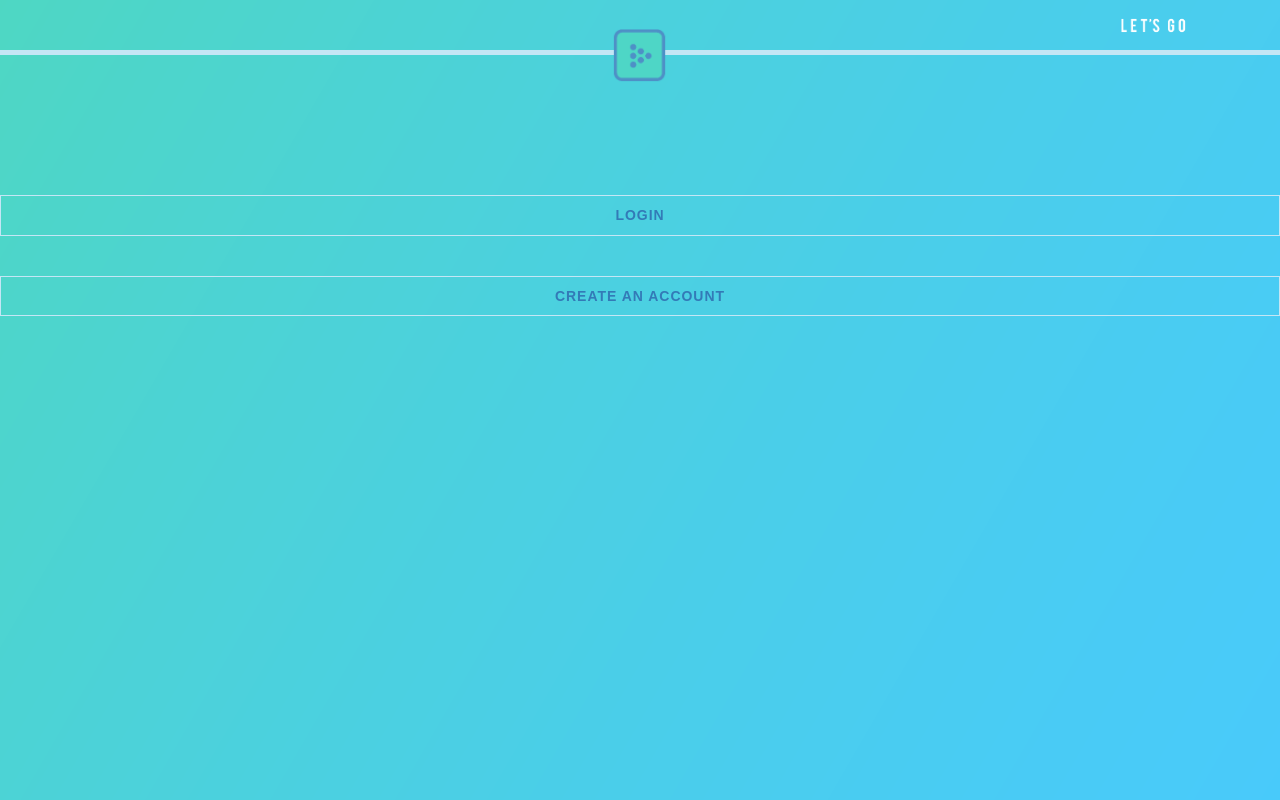
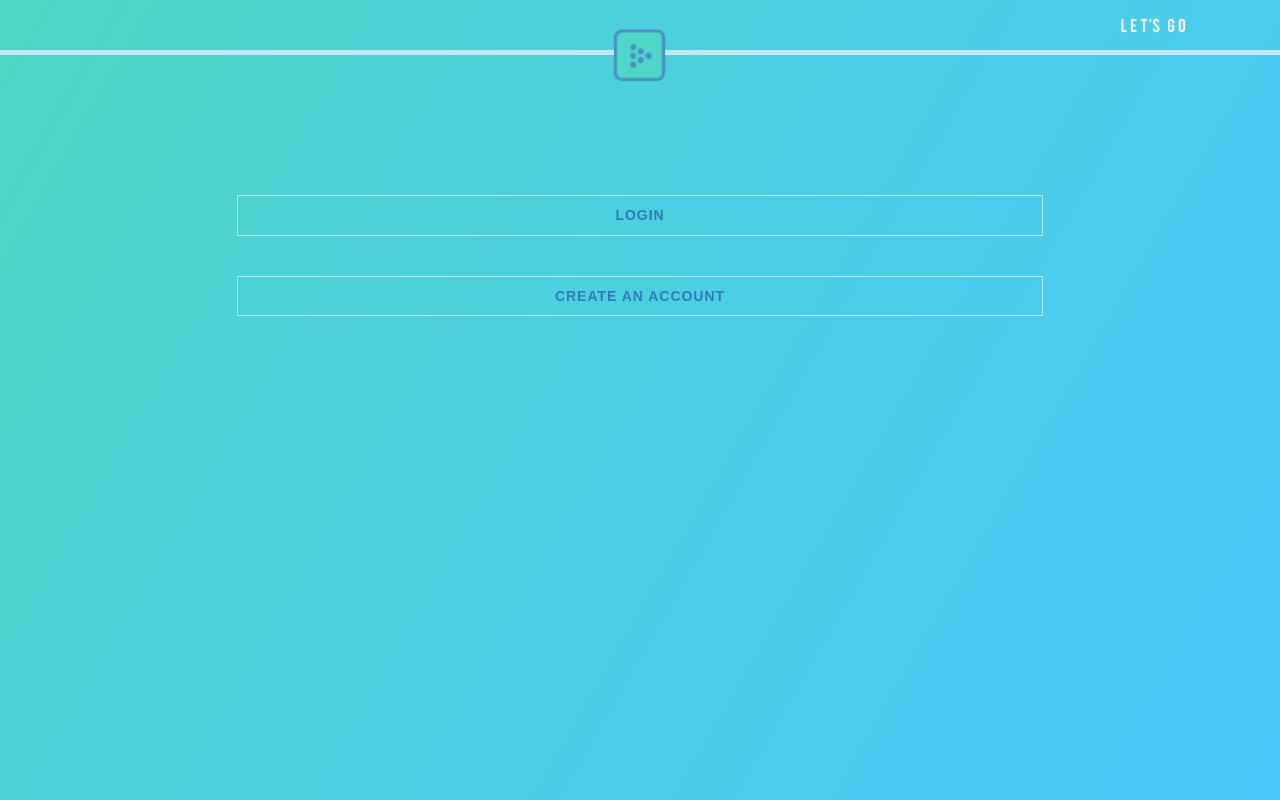
Before and after one commit to LetsGoSocialSyndicate/client-lets-go, a React (Create React App) app: page / in a window 1280 px wide. Built offline with nearby package versions, Linux system fonts and the light colour scheme.

Commit message:
centered buttons on home page

```diff
--- a/src/assets/styles/Home.css
+++ b/src/assets/styles/Home.css
@@ -1,6 +1,14 @@
 /*
  * Copyright 2018, Socializing Syndicate Corp.
  */
+ .home {
+   height: 100%;
+   margin-top: 12rem;
+   display: flex;
+   flex-direction: column;
+   justify-content: space-around;
+ }
+
 .login-opt {
 	font-size:14px;
 	font-weight: bold;
@@ -12,5 +20,14 @@
   border: 1px solid #C4E6F5;
   margin-top: 2rem;
   margin-bottom: 2rem;
-  width: 100%;
+  width: 70%;
 }
+
+.button-group {
+  width: 90%;
+  display: flex;
+  flex-direction: column;
+  justify-content: center;
+	align-items: center;
+	align-self: center;
+}
--- a/src/components/HomeComponent.js
+++ b/src/components/HomeComponent.js
@@ -9,10 +9,10 @@
   return (
     <div>
       <div className="home">
-        <div >
+        <div className="button-group">
           <Link className="btn btn-lg login-opt" to="/login">Login</Link>
         </div>
-        <div >
+        <div className="button-group">
           <Link className="btn btn-lg login-opt" to="/signup">Create an Account</Link>
         </div>
       </div>
```
